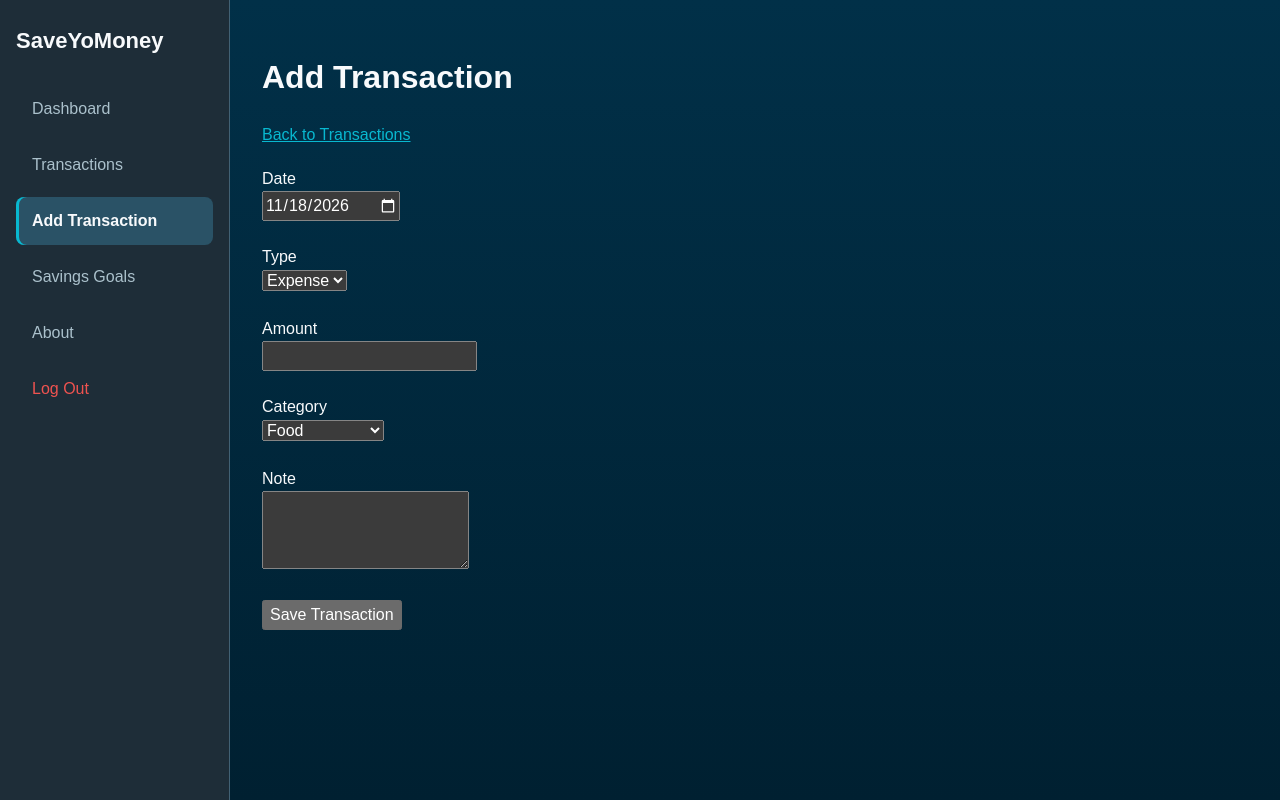
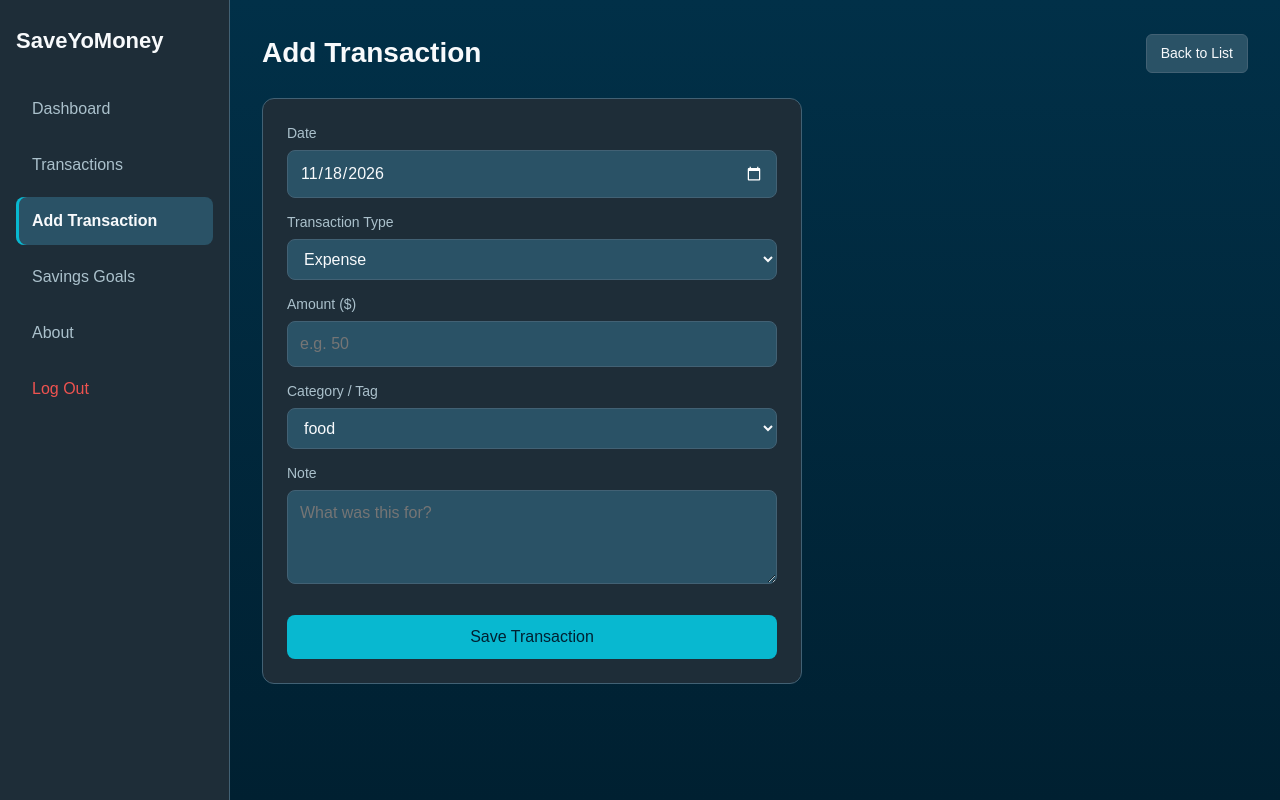
Before and after one commit to tilongg/personal-finance-tracker-group4, a React (Vite) app: page /transactions/new in a window 1280 px wide. Built offline with nearby package versions, Linux system fonts and the light colour scheme; sample sign-in values are in the browser's storage.

Commit message:
rewrote some parts for AddTransaction page and added some css for it ;D

```diff
--- a/src/pages/AddTransaction.jsx
+++ b/src/pages/AddTransaction.jsx
@@ -1,6 +1,7 @@
 import { useState } from "react";
 import { Link } from "react-router-dom";
 import { useFinance } from "../contexts/FinanceContext";
+import { tags } from "../data/sampleData";
 
 export default function AddTransaction() {
   const { addTransaction } = useFinance();
@@ -10,14 +11,15 @@ export default function AddTransaction() {
   );
   const [type, setType] = useState("expense");
   const [amount, setAmount] = useState("");
-  const [category, setCategory] = useState("food");
+  const [tag, setTag] = useState("food");
   const [note, setNote] = useState("");
+  const [msg, setMsg] = useState("");
 
   function handleSubmit(event) {
     event.preventDefault();
 
-    if (Number(amount) <= 0) {
-      alert("Amount must be greater than 0");
+    if (!amount || Number(amount) <= 0) {
+      alert("Please enter a valid amount greater than 0");
       return;
     }
 
@@ -25,46 +27,55 @@ export default function AddTransaction() {
       date,
       type,
       amount: Number(amount),
-      tag: category,
+      tag,
       note
     });
 
+    setMsg("Transaction added successfully!");
     setAmount("");
     setNote("");
+
+    setTimeout(() => {
+      setMsg("");
+    }, 3000);
   }
 
   return (
-    <main>
-      <h1>Add Transaction</h1>
+    <>
+      <div className="page-header">
+        <h1 className="page-title">Add Transaction</h1>
+        <Link to="/transactions" className="btn-secondary">
+          Back to List
+        </Link>
+      </div>
 
-      <Link to="/transactions">Back to Transactions</Link>
+      <div style={{ maxWidth: "540px" }}>
+        {msg && <div className="msg-success">{msg}</div>}
 
-      <form onSubmit={handleSubmit} style={{ maxWidth: "400px", marginTop: "20px" }}>
-        <div>
+        <section className="card">
+          <form onSubmit={handleSubmit}>
+            <div className="form-group">
               <label htmlFor="date">Date</label>
-          <br />
               <input
                 id="date"
                 type="date"
+                className="form-control"
                 value={date}
                 onChange={(event) => setDate(event.target.value)}
                 required
               />
             </div>
 
-        <br />
-
-        <div>
-          <label htmlFor="type">Type</label>
-          <br />
+            <div className="form-group">
+              <label htmlFor="type">Transaction Type</label>
               <select
                 id="type"
+                className="form-control"
                 value={type}
                 onChange={(event) => {
                   const newType = event.target.value;
-
                   setType(newType);
-              setCategory(newType === "income" ? "salary" : "food");
+                  setTag(newType === "income" ? "salary" : "food");
                 }}
               >
                 <option value="expense">Expense</option>
@@ -72,71 +83,65 @@ export default function AddTransaction() {
               </select>
             </div>
 
-        <br />
-
-        <div>
-          <label htmlFor="amount">Amount</label>
-          <br />
+            <div className="form-group">
+              <label htmlFor="amount">Amount ($)</label>
               <input
                 id="amount"
                 type="number"
-            step="0.01"
+                step="any"
                 min="0.01"
+                placeholder="e.g. 50"
+                className="form-control"
                 value={amount}
                 onChange={(event) => setAmount(event.target.value)}
                 required
               />
             </div>
 
-        <br />
-
-        <div>
-          <label htmlFor="category">Category</label>
-          <br />
+            <div className="form-group">
+              <label htmlFor="tag">Category / Tag</label>
+              <select
+                id="tag"
+                className="form-control"
+                value={tag}
+                onChange={(event) => setTag(event.target.value)}
+              >
                 {type === "income" ? (
-            <select
-              id="category"
-              value={category}
-              onChange={(event) => setCategory(event.target.value)}
-            >
+                  <>
                     <option value="salary">Salary</option>
                     <option value="interest">Interest</option>
                     <option value="other income">Other Income</option>
+                  </>
+                ) : (
+                  tags
+                    .filter((t) => !["salary", "interest", "other income"].includes(t))
+                    .map((t) => (
+                      <option key={t} value={t}>
+                        {t}
+                      </option>
+                    ))
+                )}
               </select>
-          ) : (
-            <select
-              id="category"
-              value={category}
-              onChange={(event) => setCategory(event.target.value)}
-            >
-              <option value="food">Food</option>
-              <option value="transport">Transport</option>
-              <option value="shopping">Shopping</option>
-              <option value="bills">Bills</option>
-              <option value="entertainment">Entertainment</option>
-              <option value="health">Health</option>
-              <option value="other">Other</option>
-            </select>
-          )}
             </div>
 
-        <br />
-
-        <div>
+            <div className="form-group">
               <label htmlFor="note">Note</label>
-          <br />
               <textarea
                 id="note"
-            rows="3"
+                rows={3}
+                placeholder="What was this for?"
+                className="form-control"
                 value={note}
                 onChange={(event) => setNote(event.target.value)}
               />
             </div>
 
-        <br />
-
-        <button type="submit">Save Transaction</button>
+            <button type="submit" className="btn-primary" style={{ width: "100%", marginTop: "10px" }}>
+              Save Transaction
+            </button>
           </form>
-    </main>
+        </section>
+      </div>
+    </>
   );
 }
--- a/src/styles/shared.css
+++ b/src/styles/shared.css
@@ -51,7 +51,33 @@
 .btn-primary:hover {
   background: var(--color-primary-hover);
 }
+.btn-secondary {
+  display: inline-block;
+  padding: 8px 14px;
+  color: var(--color-text);
+  background: var(--color-control);
+  border: 1px solid var(--color-border);
+  border-radius: 6px;
+  font-size: 14px;
+  cursor: pointer;
+  text-decoration: none;
+}
 
+.btn-secondary:hover {
+  background: #375b70;
+}
+/* Simple Forms */
+.form-group {
+  margin-bottom: 14px;
+}
+
+.form-group label {
+  display: block;
+  margin-bottom: 6px;
+  font-size: 14px;
+  font-weight: 500;
+  color: var(--color-muted);
+}
 .form-control {
   width: 100%;
   padding: 10px 12px;
```
Lines whose indentation alone changed are shown as unchanged.
